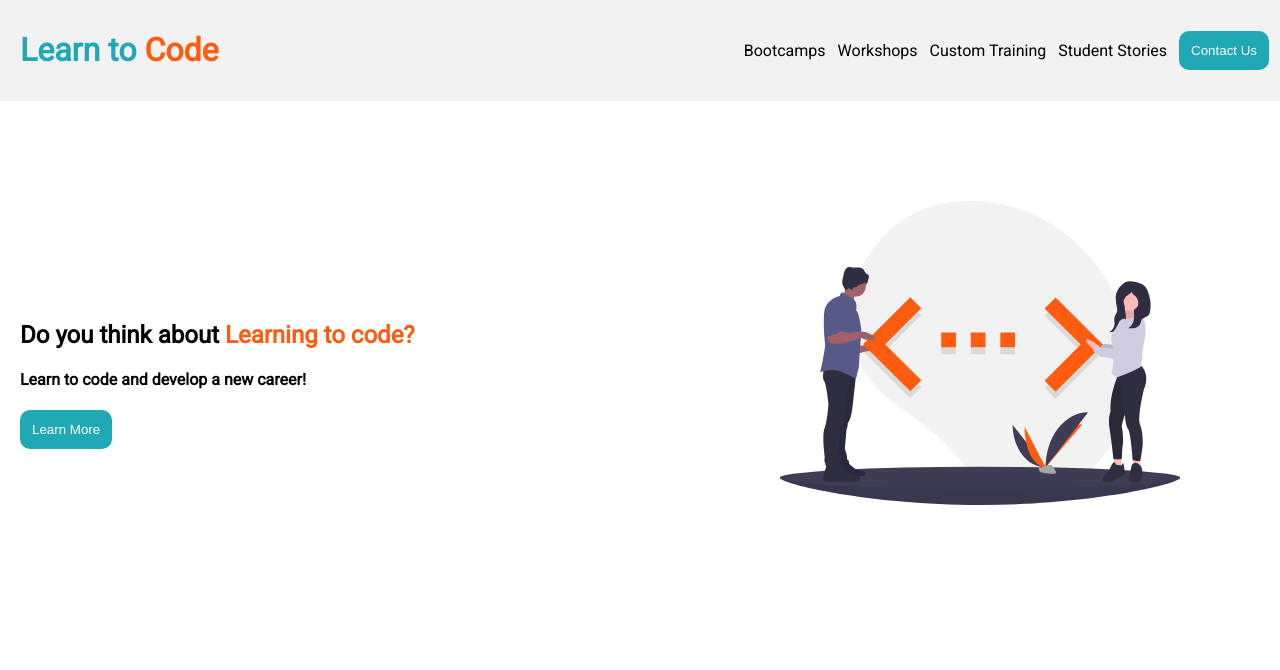
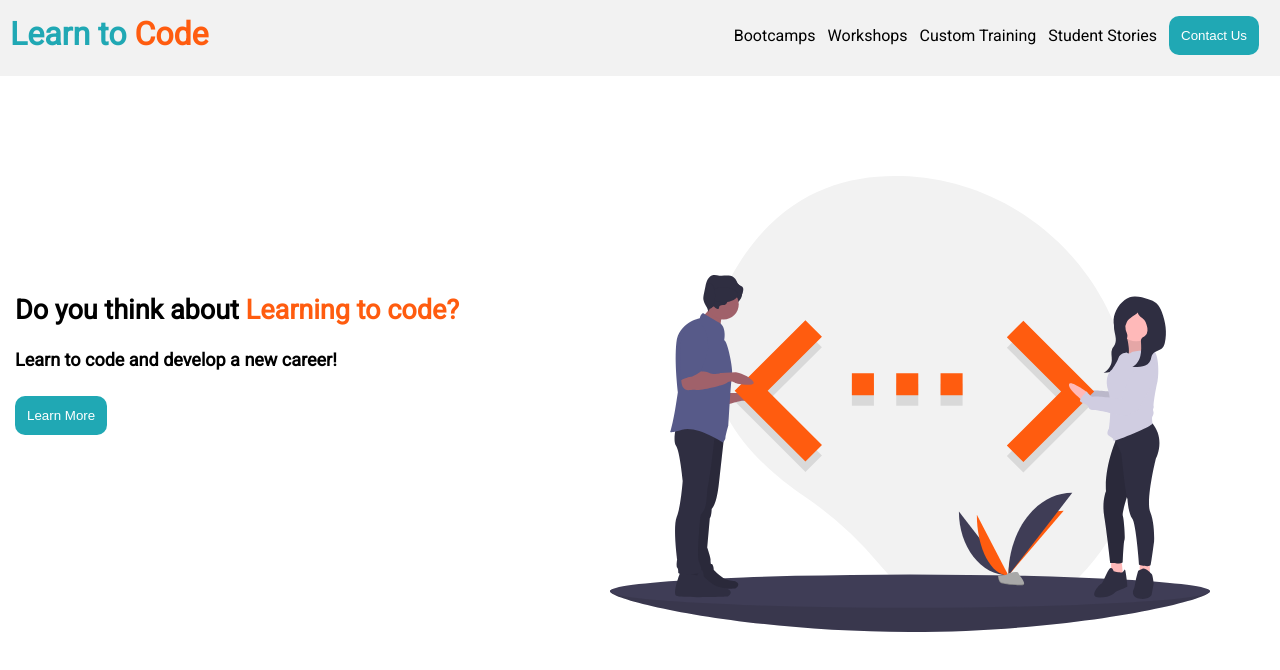
Before and after one commit to KJSmith530/deliverable_one, a plain HTML site: page Smith-part-one/index.html in a window 1280 px wide. Drawn offline with Linux system fonts and the light colour scheme.

Commit message:
final draft

```diff
--- a/Smith-part-one/index.html
+++ b/Smith-part-one/index.html
@@ -4,14 +4,14 @@
 <head>
   <meta charset="UTF-8">
   <meta name="viewport" content="width=device-width, initial-scale=1.0">
-  <title>Document</title>
+  <title>document</title>
   <link rel="stylesheet" href="styles.css">
   <link href="https://fonts.googleapis.com/css2?family=Roboto&display=swap" rel="stylesheet">
 </head>
 
 <body>
   <header class="header">
-    <h1 class="logo">Learn to <span class="highlight">Code</span></h1>
+    <h1 class="logo">Learn to <span class="highlight"> Code</span></h1>
     <nav>
       <ul class="nav">
         <li><a href="#">Bootcamps</a></li>
@@ -27,7 +27,7 @@
     <h4>Learn to code and develop a new career!</h4>
     <a href="#"><button>Learn More</button></a>
   </div>
-  <img src="assets/code.svg">
+  <img id="img" src="assets/code.svg">
 </body>
 
 </html>
--- a/Smith-part-one/styles.css
+++ b/Smith-part-one/styles.css
@@ -1,10 +1,10 @@
 .header {
   padding-top: 5px;
-  padding-bottom: 5px;
+  padding-bottom: 10px;
   background-color: #F2F2F2;
-  display: flex;
+  /* display: flex; */
   justify-content: space-between;
-  align-items: center;
+  align-items: flex-start;
 }
 
 a {
@@ -18,20 +18,27 @@ a {
 
 .logo {
   color: #20a8b4;
-  padding: 5px 20px;
-  text-align: center;
+  padding: 10px 10px 5px 10px;
+  text-align: left;
+  /* display: flex; */
+  margin: 0;
 }
 
 .nav {
   display: flex;
+  flex-direction: column;
   list-style: none;
-  align-items: center;
+  /* float: left; */
+  margin: 0;
+  padding-left: 10px;
+  line-height: 25px;
 }
 
 .nav a {
   margin: 1px;
   padding-right: 10px;
   display: block;
+  font-size: 14px;
 }
 
 .nav a:hover {
@@ -44,6 +51,7 @@ button {
   padding: 12px;
   border: none;
   color: #fff;
+  width: 100%;
 }
 
 button:hover {
@@ -57,12 +65,48 @@ body {
 }
 
 .main {
-  float: left;
-  padding: 200px 50px 50px 20px;
+  padding: 60px 10px 0px 10px;
+  line-height: 10px;
+  font-size: 12px;
 }
 
 img {
-  float: right;
   max-width: 400px;
   padding: 100px;
+  display: none;
 }
+
+@media screen and (min-width: 768px) {
+  header {
+    display: flex;
+    align-items: justify;
+  }
+  .nav {
+    flex-direction: row;
+    float: right;
+    align-items: center;
+    padding: 10px;
+  }
+  .nav a {
+    font-size: 16px;
+    display: inline-block;
+  }
+  button {
+    width: auto;
+  }
+  .main {
+    font-size: 18px;
+    line-height: 25px;
+    padding: 200px 15px 0px;
+    float: left;
+  }
+}
+
+@media screen and (min-width: 768px) {
+  img {
+    display: flex;
+    float: right;
+    padding: 100px 70px 0px 0px;
+    max-width: 600px;
+  }
+}
```
